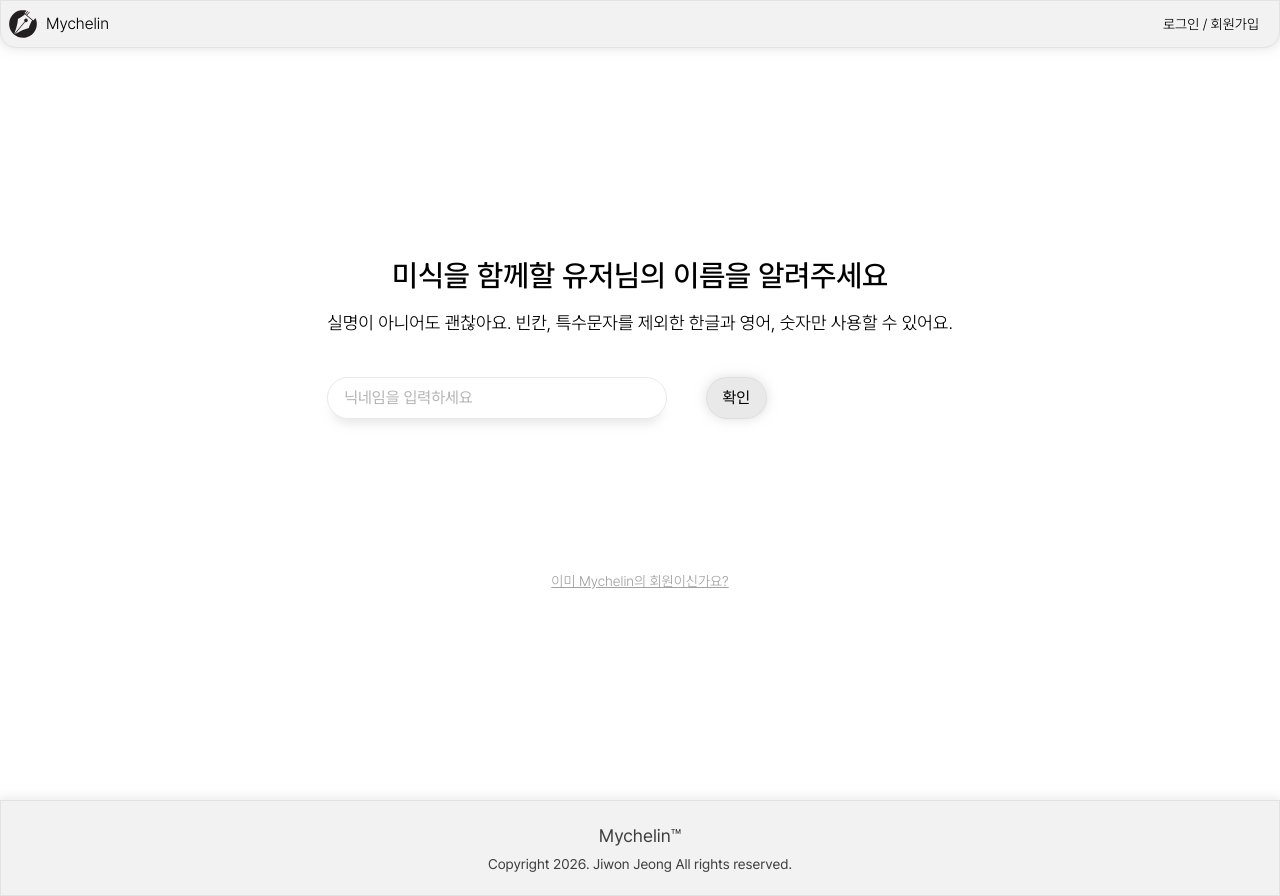
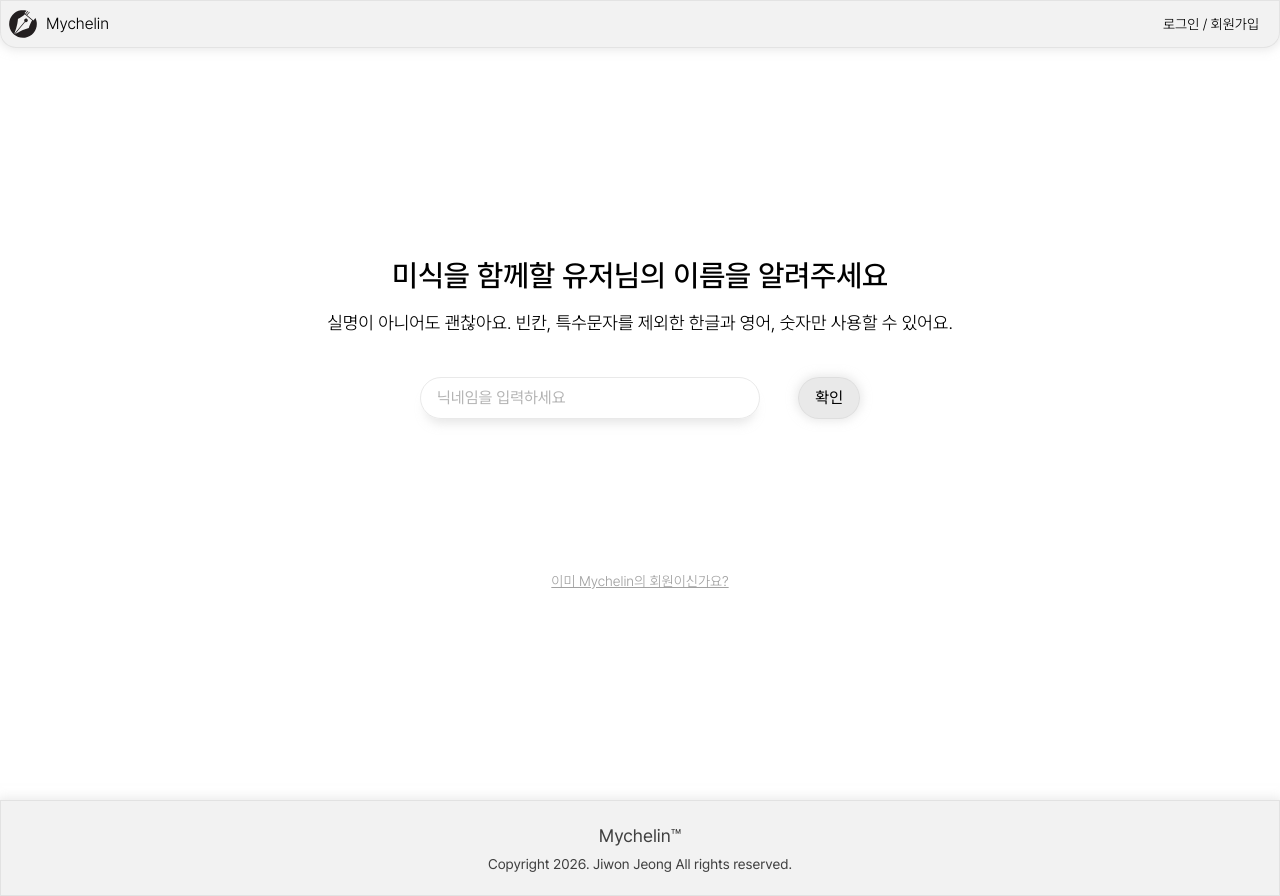
Before and after one commit to jiwonsudo/Mychelin, a Next.js app: page /register in a window 1280 px wide. Built offline with nearby package versions, Linux system fonts and the light colour scheme.

Commit message:
Rename & Fix: RegisterLayout 컴포넌트 명확성 위해 RegisterContainer로 이름 변경 & RegisterContainer TF & Btn 중앙정렬 되도록 수정

```diff
--- a/app/components/domain/register/RegisterLayout.tsx
+++ b/app/components/domain/register/RegisterContainer.tsx
@@ -17,7 +17,7 @@ interface StageMsg {
   notSameMsg?: string;
 }
 
-export const RegisterLayout = () => {
+export const RegisterContainer = () => {
   const [currStageIdx, setCurrStageIdx] = useState(0);
   const [isTFTouched, setIsTFTouched] = useState(false);
   const [errorType, setErrorType] = useState<
@@ -104,7 +104,7 @@ export const RegisterLayout = () => {
       <div className="break-keep">
         <h1 className="text-3xl font-medium">{currStageMsg.title}</h1>
         <p className="mt-4 mb-10 text-lg font-light">{currStageMsg.sub}</p>
-        <div className="flex justify-between items-center max-w-110">
+        <div className="flex justify-between items-center max-w-110 m-auto">
           <div className="mr-4">
             <TextField
               key={`field-${currStageIdx}`}
--- a/app/register/page.tsx
+++ b/app/register/page.tsx
@@ -1,9 +1,9 @@
-import { RegisterLayout } from "@/app/components/domain/register/RegisterLayout";
+import { RegisterContainer } from "@/app/components/domain/register/RegisterContainer";
 
 export default function RegisterPage() {
   return (
     <div>
-      <RegisterLayout></RegisterLayout>
+      <RegisterContainer></RegisterContainer>
     </div>
   );
 }
```
